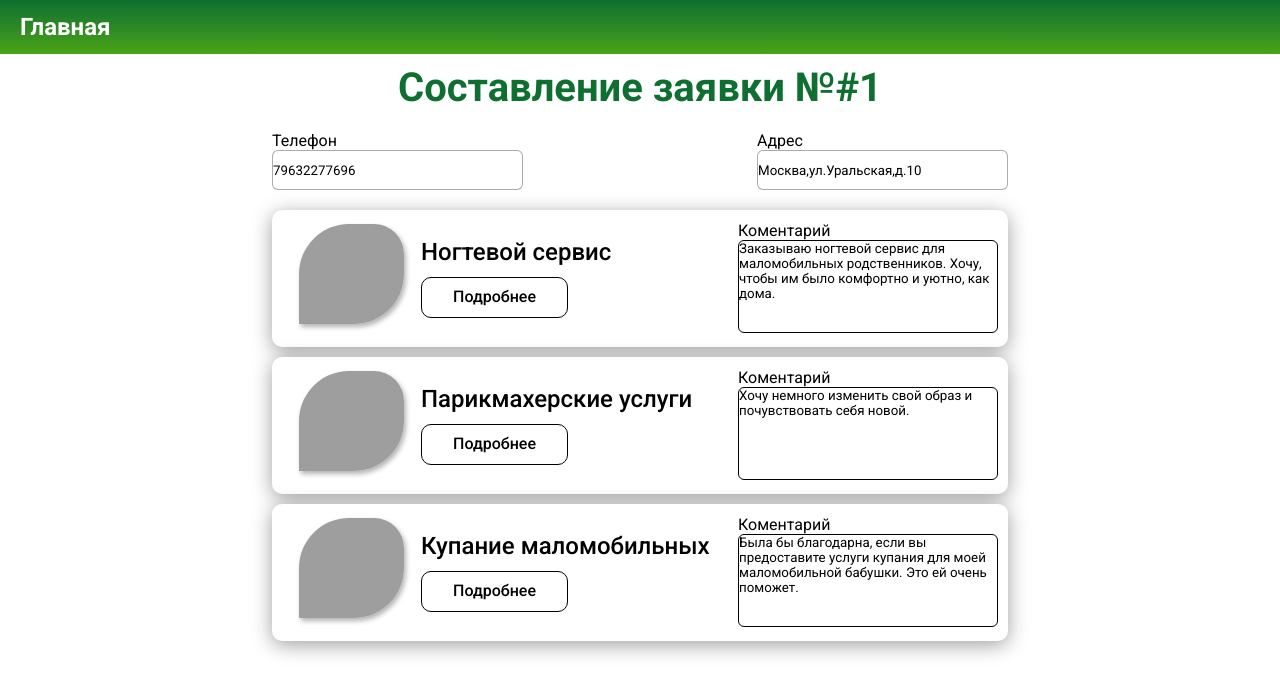
After one commit to BMaks9/RIP, a Django app: page /disability/1/ in a window 1280 px wide. The commit adds this page. Shown: the top 695 px of the page. Run offline with Django 4.2, Linux system fonts and the light colour scheme.

Commit message:
исправлены наименования ф-ий и файлов

```diff
--- a/social_system/urls.py
+++ b/social_system/urls.py
@@ -19,7 +19,7 @@ from django.urls import path
 from web_social_service import views
 
 urlpatterns = [
-    path('services/', views.GetOrders, name='services_url'),
-    path('service/<int:id>/', views.GetOrder, name= 'service_url'),
-    path('application/<int:id>/', views.GetApplication, name= 'application_url'),
+    path('list-patronage/', views.GetListPatronage, name='list-patronage_url'),
+    path('patronage/<int:id>/', views.GetPatronage, name= 'patronage_url'),
+    path('disability/<int:id>/', views.GetDisability, name= 'disability_url'),
 ]
--- a/web_social_service/static/css/style.css
+++ b/web_social_service/static/css/style.css
@@ -104,7 +104,7 @@ header{
   padding-top: 10px;
   padding-bottom: 10px;
 }
-.service{
+.patronage{
   border-radius: 10px;
   width: 200px;
   height: 320px;
@@ -119,7 +119,7 @@ header{
   box-sizing: border-box;
 
 }
-.service-title{
+.patronage-title{
   width: 200px;
   height: 58px;
 
@@ -132,7 +132,7 @@ header{
   align-items: center;
   text-align: center;
 }
-.service-detail{
+.patronage-detail{
   width: 235px;
   height: 120px;
   font-weight: 400;
@@ -181,10 +181,10 @@ header{
   box-shadow: 2px 3px 5px 0 rgba(0, 0, 0, 0.3);
 
 }
-.image, .button-detail, .service-detail, .service-title{
+.image, .button-detail, .patronage-detail, .patronage-title{
   margin-bottom: 10px;
 }
-.list-services{
+.list-patronage{
   display: grid;
   grid-template-columns: repeat(4, 200px);
   gap: 20px;
@@ -243,13 +243,13 @@ header{
   width: 1169px;
   height: 205px;
 }
-.service-background{
+.patronage-background{
   width: auto;
   height: 340px;
   margin-left: auto;
   z-index: 0;
 }
-.application-service{
+.disability-patronage{
   border-radius: 10px;
   width: 736px;
   height: 137px;
@@ -264,12 +264,12 @@ header{
   margin: 10px;
   padding: 10px;
 }
-#application-img{
+#disability-img{
   width: 105px;
   height: 100px;
   margin-left: auto;
 }
-#application-text{
+#disability-text{
   width: auto;
   height: auto;
   text-align: left;
@@ -280,7 +280,7 @@ header{
   line-height: 120%;
 
 }
-#application-button-detail{
+#disability-button-detail{
   width: 147px;
   height: 41px;
 
@@ -301,20 +301,11 @@ header{
 }
 .input-data{
   border-radius: 6px;
-  width: 313px;
-  height: 158px;
-
-  box-shadow: 0 4px 20px 0 rgba(0, 0, 0, 0.3);
-  background: #fff;
-
+  width: 736px;
   display: flex;
-  flex-direction: column;
-  justify-content: center;
+  justify-content: space-between;
   align-items: center;
-
-  margin: 10px;
-
-
+  margin: 10px 0px 10px 0px;
 }
 .input-box{
   border: 1px solid rgba(17, 17, 17, 0.35);
@@ -322,3 +313,9 @@ header{
   width: 251px;
   height: 40px;
 }
+.disability-list{
+  display: flex;
+  justify-content: center;
+  align-items: center;
+  flex-direction: column;
+}
--- /dev/null
+++ b/web_social_service/templates/disability.html
@@ -0,0 +1,26 @@
+{% extends 'index.html' %}
+
+{% block title %}Текущая заявка{% endblock %}
+
+{% block content %}
+<p class="headline">Составление заявки №#{{data.id}} </p>
+<div class="disability-list">
+<div class="input-data">
+    <div>
+        <p>Телефон</p>
+        <input class= "input-box" type="text" name="" placeholder="  7 ..." value={{data.phone}}>
+    </div>
+    <div>
+        <p>Адрес</p>
+        <input class= "input-box" type="text" name="" placeholder="    Город, улица ..." value={{data.address}}>
+    </div>
+</div>
+<div class="">
+    {% for patronage in data.list_patronage %}
+        {% include 'disability_element.html' with element=patronage %}
+    {% empty %}
+        <p>Список пуст</p>
+    {% endfor %}
+</div>
+</div>
+{% endblock %}
--- /dev/null
+++ b/web_social_service/templates/disability_element.html
@@ -0,0 +1,13 @@
+<div class="disability-patronage">
+    <img src={{element.img}} class="image" id="disability-img">
+    <div style="height: 81px; width: 300px; margin-inline: auto;">
+        <div class="patronage-title" id="disability-text" float: left;>
+            <p>{{element.title}}</p>
+        </div>
+        <a href="{% url 'patronage_url' element.id %}"><button class="button-detail" id="disability-button-detail" type="button">Подробнее</button></a>
+    </div>
+    <div>
+        <p>Коментарий</p>
+        <textarea class="input-comment" type="text" placeholder="">{{element.comment}}</textarea>
+    </div>
+</div>
--- a/web_social_service/templates/index.html
+++ b/web_social_service/templates/index.html
@@ -11,7 +11,7 @@
 
 <body>
   <header>
-    <a class = "link-menu" href="{% url 'services_url' %}">Главная</a>
+    <a class = "link-menu" href="{% url 'list-patronage_url' %}">Главная</a>
   </header>
   {% block content %}{% endblock %}
 </body>
--- a/web_social_service/templates/service.html
+++ b/web_social_service/templates/patronage.html
@@ -9,7 +9,7 @@
         <p class="font-60">{{data.title}}</p>
         <p class="font-30">для пожилых и маломобильных граждан</p>
         </div>
-        <img src={{data.img_background}} class="service-background">
+        <img src={{data.img_background}} class="patronage-background">
     </div>
     <div class="bottom-info">
         <p class="font-40">Что мы делаем?</p>
--- a/web_social_service/views.py
+++ b/web_social_service/views.py
@@ -1,10 +1,10 @@
 from django.shortcuts import render
 
-data_application = {
+data_disability = {
                 'id': 1,
                 'phone': '79632277696',
                 'address': 'Москва,ул.Уральская,д.10',
-                'services':[{
+                'list_patronage':[{
                     'id' : 1,
                     'title' : 'Ногтевой сервис',
                     'img':'//127.0.0.1:9000/web-service/service1.jpg',
@@ -24,7 +24,7 @@ data_application = {
                 },
                 ],
             }
-data = {'services': [
+data = {'list_patronage': [
                 {
                     'id' : 1,
                     'title' : 'Ногтевой сервис',
@@ -83,19 +83,19 @@ data = {'services': [
                 },
             ],
         }
-def GetOrders(request):
-    current_count = len(data_application['services'])
-    if 'serviceName' in request.GET:
-        query = request.GET.get('serviceName')
-        data_temp = [service for service in data['services'] if service['title'].lower().startswith(query.lower())]
-        return render(request, 'services.html', {'data' : {'services': data_temp}, 'id_application': data_application['id'], 'current_count': current_count})
-    return render(request, 'services.html', {'data' : data, 'id_application': data_application['id'], 'current_count': current_count})
+def GetListPatronage(request):
+    current_count = len(data_disability['list_patronage'])
+    if 'patronageName' in request.GET:
+        query = request.GET.get('patronageName')
+        data_temp = [patronage for patronage in data['list_patronage'] if patronage['title'].lower().startswith(query.lower())]
+        return render(request, 'list_patronage.html', {'data' : {'list_patronage': data_temp}, 'id_disability': data_disability['id'], 'current_count': current_count})
+    return render(request, 'list_patronage.html', {'data' : data, 'id_disability': data_disability['id'], 'current_count': current_count})
 
-def GetOrder(request, id):
-    for service in data['services']:
-        if service['id'] == id:
-            data_temp = service
-    return render(request, 'service.html', {'id': id, 'data' : data_temp})
+def GetPatronage(request, id):
+    for patronage in data['list_patronage']:
+        if patronage['id'] == id:
+            data_temp = patronage
+    return render(request, 'patronage.html', {'id': id, 'data' : data_temp})
 
-def GetApplication(request, id):
-    return render(request, 'application.html', {'id': id,  'data': data_application})
+def GetDisability(request, id):
+    return render(request, 'disability.html', {'id': id,  'data': data_disability})
```
Also changed, not shown: web_social_service/templates/application.html (deleted, +0 -26 lines), web_social_service/templates/application_element.html (deleted, +0 -13 lines), web_social_service/templates/list_patronage.html (renamed from web_social_service/templates/services.html, +6 -6 lines), web_social_service/templates/patronage_element.html (added, +9 -0 lines), web_social_service/templates/service_element.html (deleted, +0 -9 lines).
